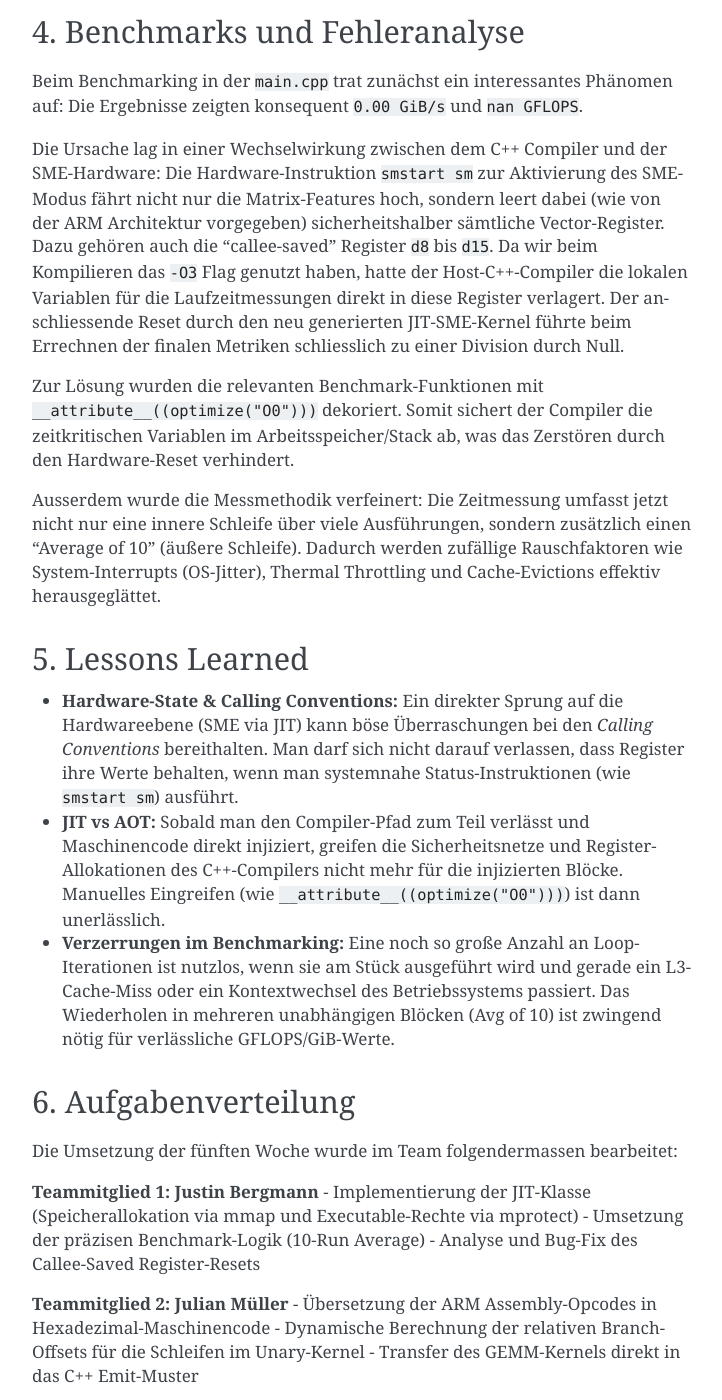
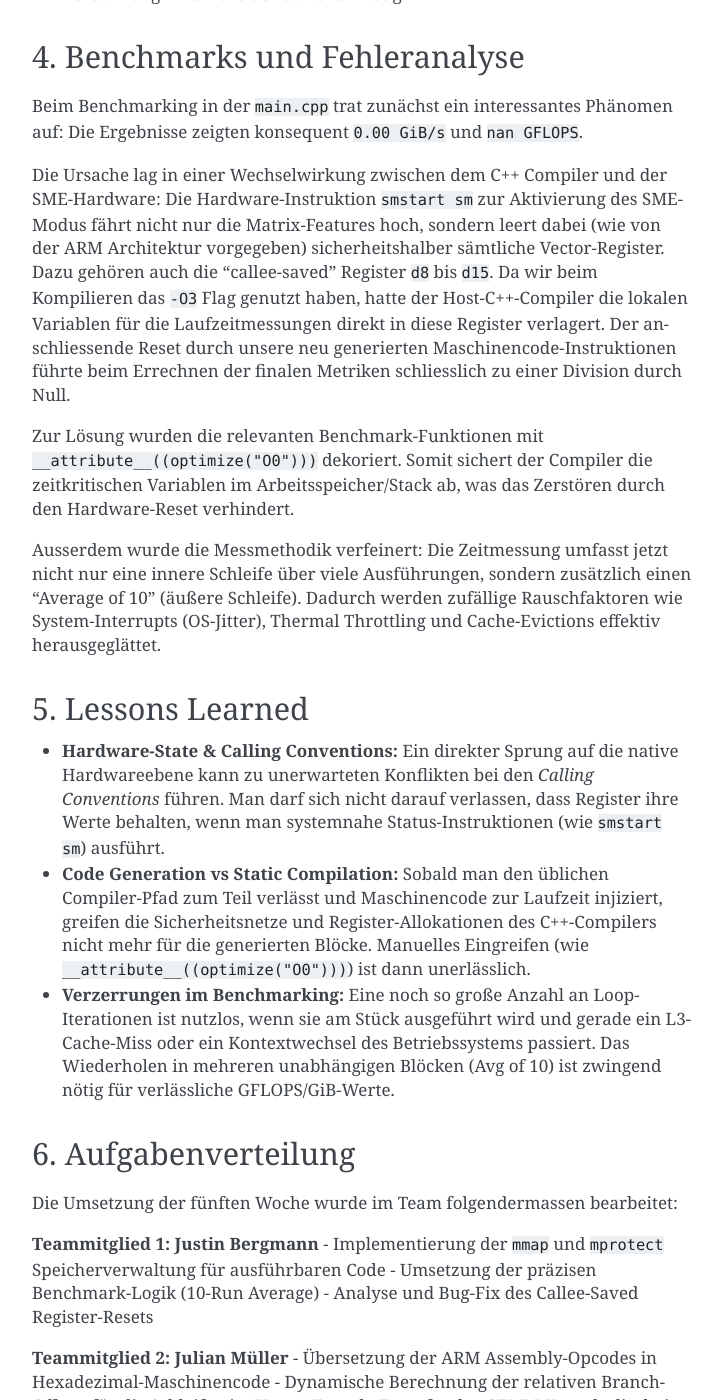
Before and after one commit to Smurado/mlc_lab, a Sphinx documentation site: the page built from docs/week5/index.rst, in a window 1280 px wide and 1400 px high, scrolled down 920 px. Shown: the whole window, without its empty margins (388-1110 px from the left). Built offline with Sphinx 7.4.7, drawn with Linux system fonts in a browser that asks for light colours; some of the changed text lies outside the part shown.

Commit message:
Abgabe Woche 5.

```diff
--- a/docs/week5/index.rst
+++ b/docs/week5/index.rst
@@ -4,12 +4,12 @@
 1. Introduction
 ----------------
 
-In dieser Woche lag der Fokus auf Just-In-Time (JIT) Kompilierung. Ziel war es, unsere bisherigen ARM SME-Kernel nicht mehr logisch aus statischen Assembly-Dateien aufzurufen, sondern den Maschinencode zur Laufzeit direkt im C++ Programm zu generieren und im Speicher auszuführen. Die zuvor geschriebenen Unary- und GEMM-Kernel wurden dafür in JIT-Klassen überführt.
+In dieser Woche lag der Fokus auf Code Generation zur Laufzeit (Runtime Code Generation). Ziel war es, unsere bisherigen ARM SME-Kernel nicht mehr statisch aus Assembly-Dateien aufzurufen, sondern den Maschinencode dynamisch im C++ Programm zu generieren und im Speicher auszuführen. Die zuvor geschriebenen Unary- und GEMM-Kernel wurden dafür in entsprechende Code-Generator-Klassen überführt.
 
-2. JIT Compiler Basis
+2. Code Generation Basis
 ----------------
 
-Für die JIT-Ausführung muss zunächst Speicher bereitgestellt werden, der beschrieben und ausgeführt werden darf. Die JIT-Klasse nutzt dafür ``mmap`` in Kombination mit den Flags ``PROT_READ | PROT_WRITE``. Sobald die hexadezimalen Opcodes der Instruktionen in diesen Bereich übertragen wurden, werden die Rechte über ``mprotect`` auf ``PROT_READ | PROT_EXEC`` geändert. Danach lässt sich der Speicherbereich über einen Funktionszeiger regulär ausführen.
+Um Maschinencode zur Laufzeit auszuführen, muss zunächst geeigneter Speicher bereitgestellt werden. Die Code-Generator-Klasse nutzt dafür ``mmap`` in Kombination mit den Flags ``PROT_READ | PROT_WRITE``. Sobald die hexadezimalen Opcodes in diesen Bereich übertragen wurden, werden die Rechte über ``mprotect`` auf ``PROT_READ | PROT_EXEC`` geändert. Danach lässt sich der Speicherbereich über einen Funktionszeiger als nativer Maschinencode ausführen.
 
 3. Portierung der Kernel
 ----------------
@@ -25,7 +25,7 @@
 Beim Benchmarking in der ``main.cpp`` trat zunächst ein interessantes Phänomen auf: Die Ergebnisse zeigten konsequent ``0.00 GiB/s`` und ``nan GFLOPS``.
 
 Die Ursache lag in einer Wechselwirkung zwischen dem C++ Compiler und der SME-Hardware: Die Hardware-Instruktion ``smstart sm`` zur Aktivierung des SME-Modus fährt nicht nur die Matrix-Features hoch, sondern leert dabei (wie von der ARM Architektur vorgegeben) sicherheitshalber sämtliche Vector-Register. Dazu gehören auch die "callee-saved" Register ``d8`` bis ``d15``.
-Da wir beim Kompilieren das ``-O3`` Flag genutzt haben, hatte der Host-C++-Compiler die lokalen Variablen für die Laufzeitmessungen direkt in diese Register verlagert. Der anschliessende Reset durch den neu generierten JIT-SME-Kernel führte beim Errechnen der finalen Metriken schliesslich zu einer Division durch Null.
+Da wir beim Kompilieren das ``-O3`` Flag genutzt haben, hatte der Host-C++-Compiler die lokalen Variablen für die Laufzeitmessungen direkt in diese Register verlagert. Der anschliessende Reset durch unsere neu generierten Maschinencode-Instruktionen führte beim Errechnen der finalen Metriken schliesslich zu einer Division durch Null.
 
 Zur Lösung wurden die relevanten Benchmark-Funktionen mit ``__attribute__((optimize("O0")))`` dekoriert. Somit sichert der Compiler die zeitkritischen Variablen im Arbeitsspeicher/Stack ab, was das Zerstören durch den Hardware-Reset verhindert.
 
@@ -34,8 +34,8 @@
 5. Lessons Learned
 ------------------
 
-- **Hardware-State & Calling Conventions:** Ein direkter Sprung auf die Hardwareebene (SME via JIT) kann böse Überraschungen bei den *Calling Conventions* bereithalten. Man darf sich nicht darauf verlassen, dass Register ihre Werte behalten, wenn man systemnahe Status-Instruktionen (wie ``smstart sm``) ausführt.
-- **JIT vs AOT:** Sobald man den Compiler-Pfad zum Teil verlässt und Maschinencode direkt injiziert, greifen die Sicherheitsnetze und Register-Allokationen des C++-Compilers nicht mehr für die injizierten Blöcke. Manuelles Eingreifen (wie ``__attribute__((optimize("O0")))``) ist dann unerlässlich.
+- **Hardware-State & Calling Conventions:** Ein direkter Sprung auf die native Hardwareebene kann zu unerwarteten Konflikten bei den *Calling Conventions* führen. Man darf sich nicht darauf verlassen, dass Register ihre Werte behalten, wenn man systemnahe Status-Instruktionen (wie ``smstart sm``) ausführt.
+- **Code Generation vs Static Compilation:** Sobald man den üblichen Compiler-Pfad zum Teil verlässt und Maschinencode zur Laufzeit injiziert, greifen die Sicherheitsnetze und Register-Allokationen des C++-Compilers nicht mehr für die generierten Blöcke. Manuelles Eingreifen (wie ``__attribute__((optimize("O0")))``) ist dann unerlässlich.
 - **Verzerrungen im Benchmarking:** Eine noch so große Anzahl an Loop-Iterationen ist nutzlos, wenn sie am Stück ausgeführt wird und gerade ein L3-Cache-Miss oder ein Kontextwechsel des Betriebssystems passiert. Das Wiederholen in mehreren unabhängigen Blöcken (Avg of 10) ist zwingend nötig für verlässliche GFLOPS/GiB-Werte.
 
 6. Aufgabenverteilung
@@ -44,7 +44,7 @@
 Die Umsetzung der fünften Woche wurde im Team folgendermassen bearbeitet:
 
 **Teammitglied 1: Justin Bergmann**
-- Implementierung der JIT-Klasse (Speicherallokation via mmap und Executable-Rechte via mprotect)
+- Implementierung der ``mmap`` und ``mprotect`` Speicherverwaltung für ausführbaren Code
 - Umsetzung der präzisen Benchmark-Logik (10-Run Average)
 - Analyse und Bug-Fix des Callee-Saved Register-Resets
 
```
